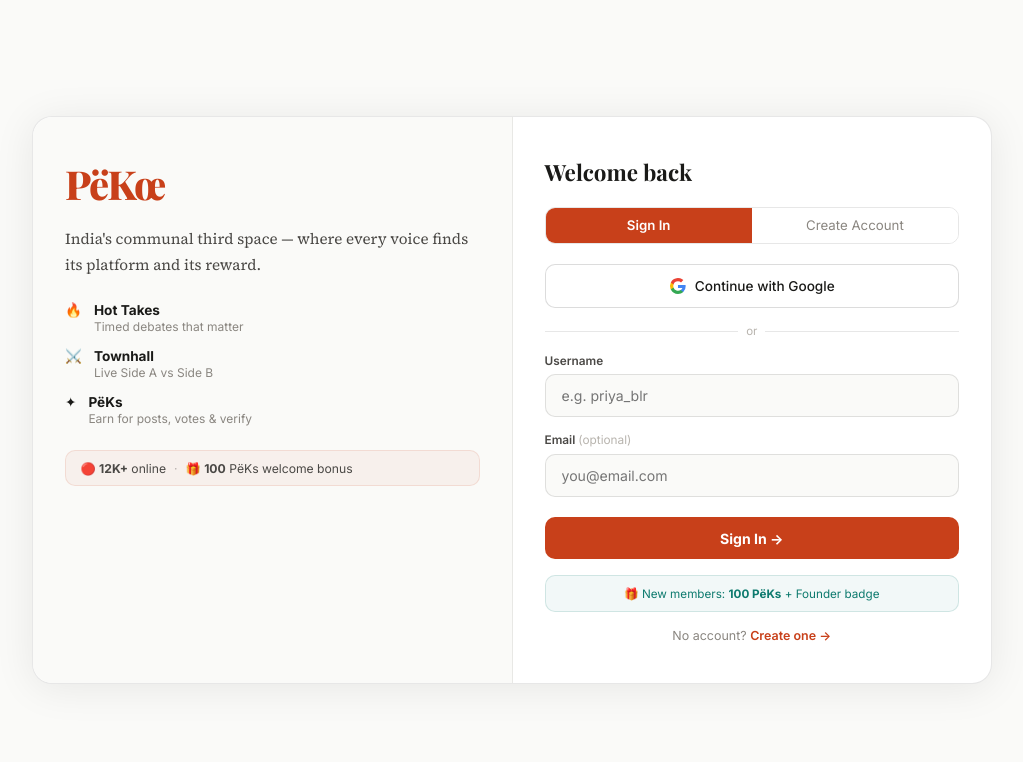
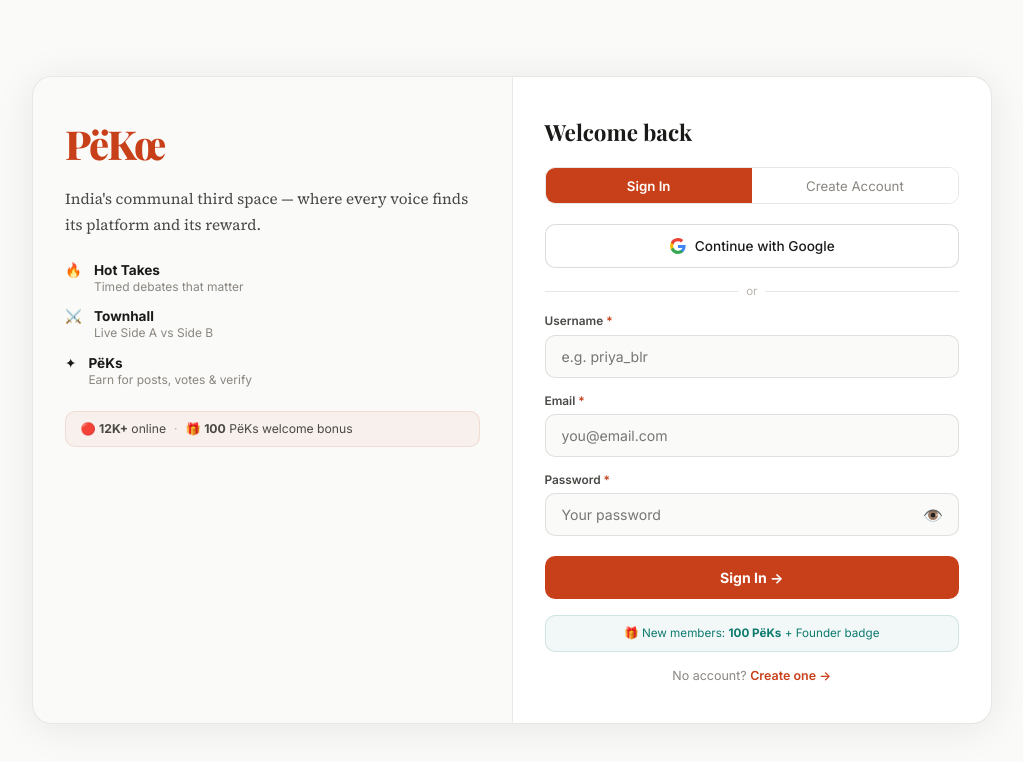
Before and after one commit to bhoomimiglani/pekoe1, a React (Create React App) app: page / in a window 1280 px wide. Shown: the top 762 px of the page, without its empty margins (128-1151 px from the left). Built offline with nearby package versions, Linux system fonts and the light colour scheme; no server answers.

Commit message:
feat: email + password required on Sign In, full validation on both forms

```diff
--- a/src/components/Auth/Login.jsx
+++ b/src/components/Auth/Login.jsx
@@ -73,6 +73,9 @@
       setError('Username: 2-24 characters, letters/numbers/underscore only');
       return;
     }
+    if (!email.trim()) { setError('Email is required'); return; }
+    if (!/^[^\s@]+@[^\s@]+\.[^\s@]+$/.test(email)) { setError('Enter a valid email address'); return; }
+    if (!password || password.length < 1) { setError('Password is required'); return; }
     setLoading(true);
     const result = await login(username, email, password, false);
     setLoading(false);
@@ -151,16 +154,28 @@
           {/* LOGIN FORM */}
           {tab === 'login' && (
             <form onSubmit={handleLogin}>
-              <label style={s.label}>Username</label>
+              <label style={s.label}>Username <span style={s.req}>*</span></label>
               <input
                 type="text" placeholder="e.g. priya_blr" value={username}
                 onChange={e => setUsername(e.target.value)} style={s.input} maxLength="24" required
               />
-              <label style={s.label}>Email <span style={s.opt}>(optional)</span></label>
+              <label style={s.label}>Email <span style={s.req}>*</span></label>
               <input
                 type="email" placeholder="you@email.com" value={email}
-                onChange={e => setEmail(e.target.value)} style={s.input}
+                onChange={e => setEmail(e.target.value)} style={s.input} required
               />
+              <label style={s.label}>Password <span style={s.req}>*</span></label>
+              <div style={{ position: 'relative', marginBottom: '1rem' }}>
+                <input
+                  type={showPassword ? 'text' : 'password'}
+                  placeholder="Your password" value={password}
+                  onChange={e => setPassword(e.target.value)}
+                  style={{ ...s.input, marginBottom: 0 }} required
+                />
+                <button type="button" onClick={() => setShowPassword(!showPassword)} style={s.eyeBtn}>
+                  {showPassword ? '🙈' : '👁️'}
+                </button>
+              </div>
               <button type="submit" style={s.submitBtn} disabled={loading}>
                 {loading ? 'Signing in…' : 'Sign In →'}
               </button>
```
